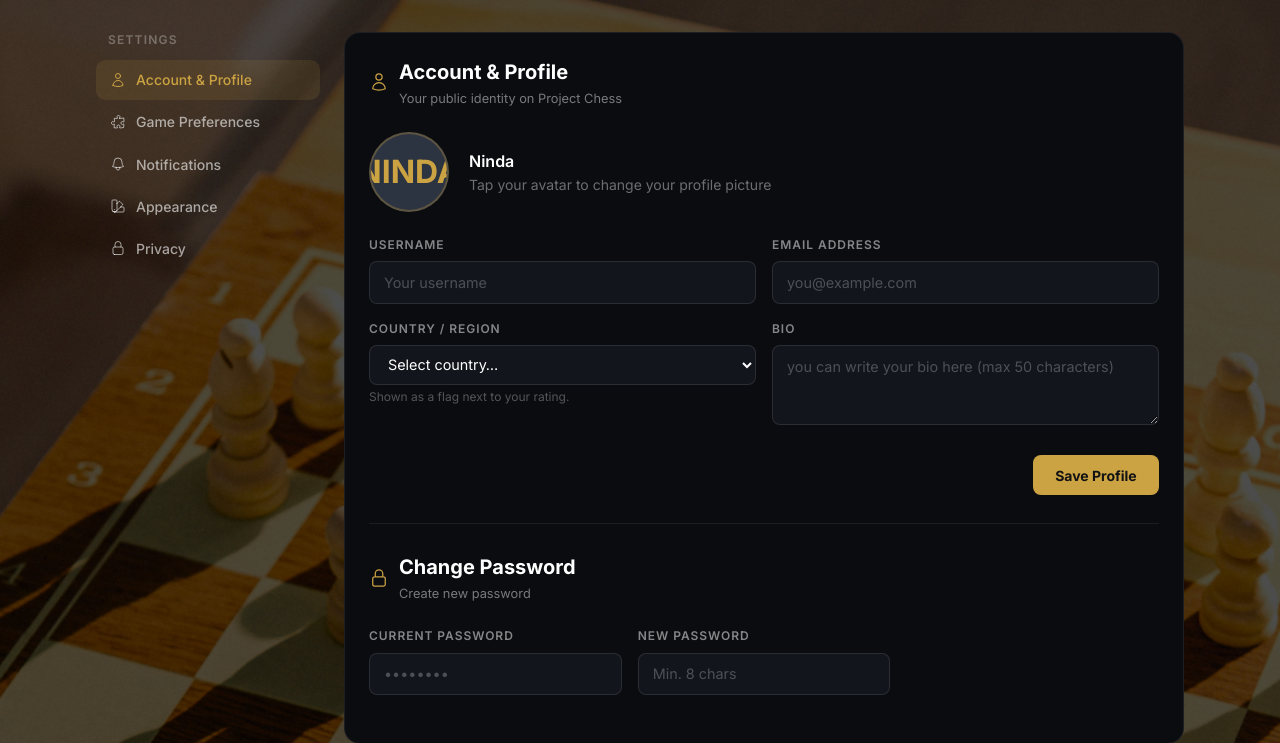
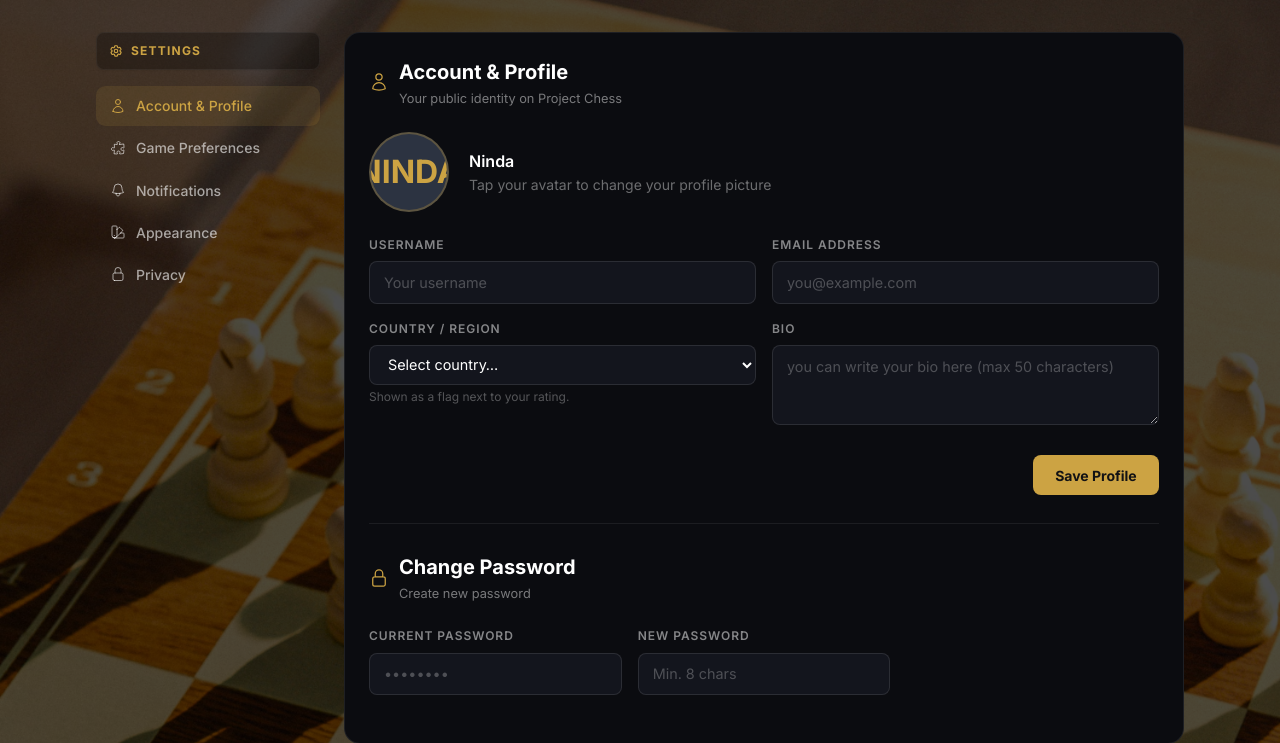
Before and after one commit to sabinramtel/Chess, a Flask app: page /settings in a window 1280 px wide. Shown: the part 75-818 px from the top of the page. Run offline with Flask 3, Linux system fonts and the light colour scheme; a user stored in the database is signed in; data comes from the database, SQL or seed files in the repository; some libraries are stand-ins or nearby versions.

Commit message:
changes in settings

```diff
--- a/app/templates/settings.html
+++ b/app/templates/settings.html
@@ -757,7 +757,19 @@
 
         <aside class="w-56 flex-shrink-0 hidden md:block">
             <div class="sticky top-8">
-                <p class="text-xs font-semibold uppercase tracking-widest text-white/30 px-3 mb-3">Settings</p>
+                <div class="bg-black/30 border border-white/5 rounded-lg px-3 py-2.5 mb-4 shadow-sm">
+                    <p
+                        class="text-xs font-bold uppercase tracking-widest text-[var(--primary)] flex items-center gap-2">
+                        <svg xmlns="http://www.w3.org/2000/svg" fill="none" viewBox="0 0 24 24" stroke-width="2"
+                            stroke="currentColor" class="w-3.5 h-3.5">
+                            <path stroke-linecap="round" stroke-linejoin="round"
+                                d="M9.594 3.94c.09-.542.56-.94 1.11-.94h2.593c.55 0 1.02.398 1.11.94l.213 1.281c.063.374.313.686.645.87.074.04.147.083.22.127.324.196.72.257 1.075.124l1.217-.456a1.125 1.125 0 0 1 1.37.49l1.296 2.247a1.125 1.125 0 0 1-.26 1.43l-1.003.767c-.308.236-.453.64-.378 1.023.013.068.024.137.032.206.04.355.213.676.491.896l1.002.767a1.125 1.125 0 0 1 .26 1.43l-1.297 2.247a1.125 1.125 0 0 1-1.37.491l-1.216-.456c-.356-.133-.751-.072-1.076.124a6.57 6.57 0 0 1-.22.128c-.331.183-.581.495-.644.869l-.213 1.28c-.09.543-.56.941-1.11.941h-2.594c-.55 0-1.02-.398-1.11-.94l-.213-1.281c-.062-.374-.312-.686-.644-.87a6.52 6.52 0 0 1-.22-.127c-.325-.196-.72-.257-1.076-.124l-1.217.456a1.125 1.125 0 0 1-1.369-.49l-1.297-2.247a1.125 1.125 0 0 1 .26-1.43l1.002-.767c.308-.236.453-.64.378-1.023a6.098 6.098 0 0 1-.032-.206c-.04-.355-.214-.676-.491-.896l-1.002-.767a1.125 1.125 0 0 1-.26-1.43l1.297-2.247a1.125 1.125 0 0 1 1.37-.491l1.216.456c.356.133.751.072 1.076-.124.072-.044.146-.087.22-.128.332-.183.582-.495.644-.869l.214-1.28Z" />
+                            <path stroke-linecap="round" stroke-linejoin="round"
+                                d="M15 12a3 3 0 1 1-6 0 3 3 0 0 1 6 0Z" />
+                        </svg>
+                        Settings
+                    </p>
+                </div>
                 <nav class="space-y-0.5">
 
                     <button class="sidebar-link active" data-target="profile">
```
